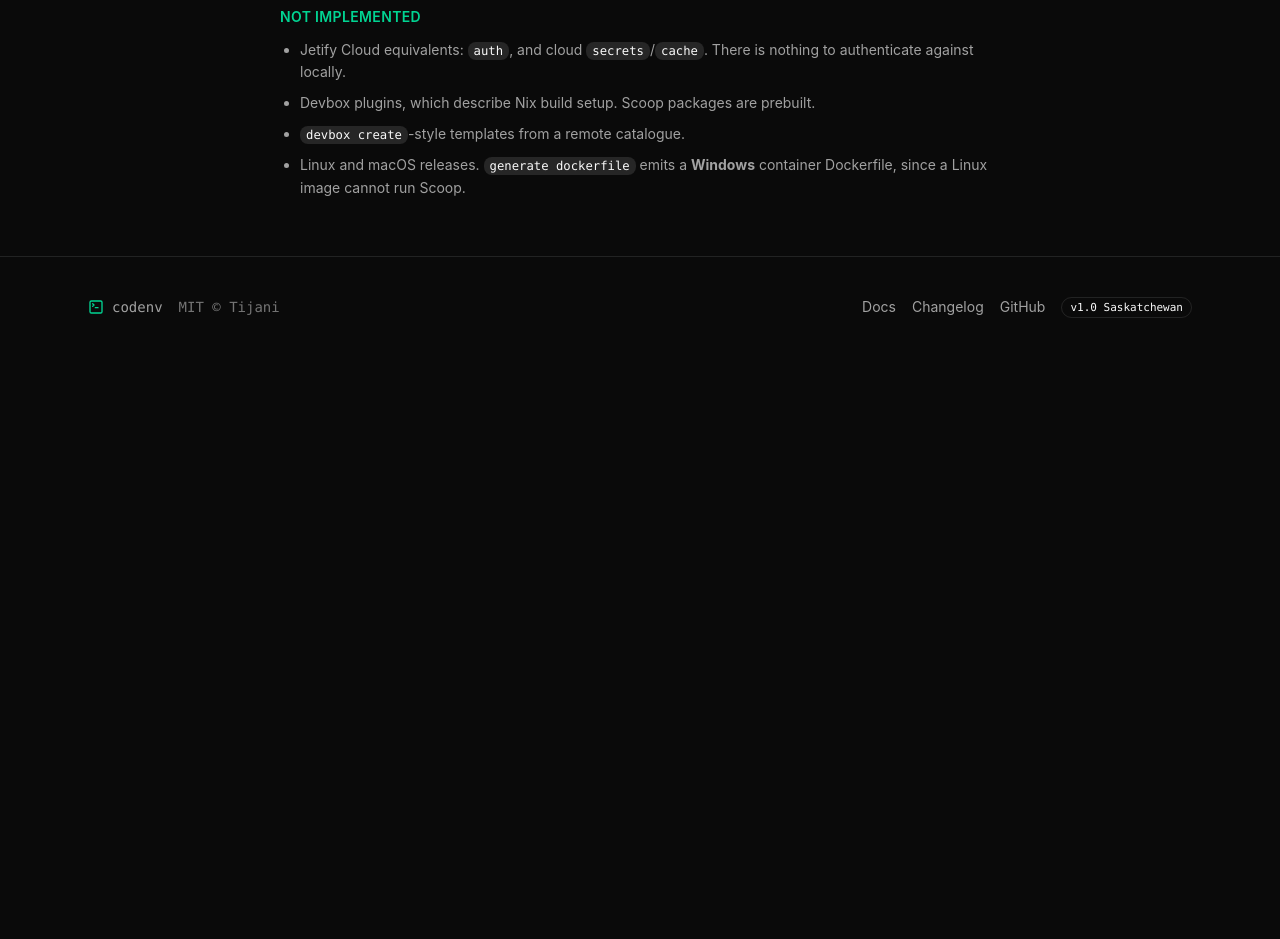
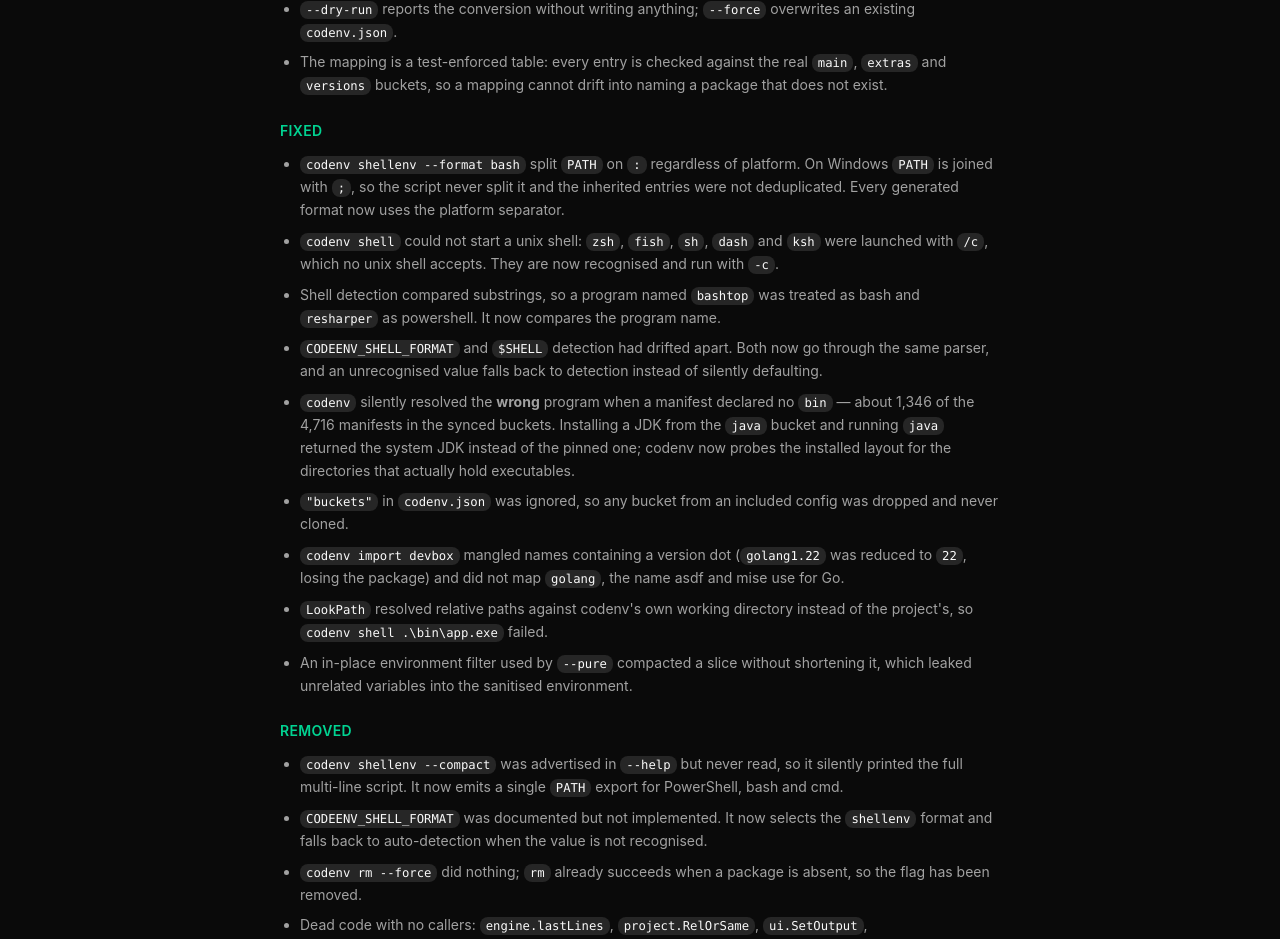
Before and after one commit to Tijani127/codenv-website, a React (Vite) app: page /changelog in a window 1280 px wide. Shown: the part 2168-3107 px from the top of the page. Before the commit the page ends 2526 px from the top, so only its background shows below. Built offline with nearby package versions, Linux system fonts and the light colour scheme.

Commit message:
changelog page: fold Unreleased entries into 1.0 Saskatchewan to match codenv

```diff
--- a/src/pages/changelog.tsx
+++ b/src/pages/changelog.tsx
@@ -73,7 +73,7 @@ export default function Changelog() {
           "<code>codenv shell</code> opens an isolated shell with a <code>codenv:</code> prompt marker; <code>codenv shell &lt;cmd&gt;</code> runs one command inside it.",
           "<code>codenv run</code> executes a script from <code>codenv.json</code> or any command, propagating the child's exit code.",
           "<code>shell.init_hook</code> runs on every shell and script start.",
-          "<code>--pure</code> reduces the environment to a minimal set; <code>--env</code>/<code>--env-file</code> set variables; <code>codenv shellenv</code> prints PowerShell, bash or cmd code for direnv and editor integrations.",
+          "<code>--pure</code> reduces the environment to a minimal set; <code>--env</code>/<code>--env-file</code> set variables; <code>codenv shellenv</code> prints PowerShell, bash, sh, zsh, fish, ksh or dash code for direnv and editor integrations. The POSIX script is verified by test to avoid bash-only constructs such as <code>[[</code>, <code>local</code> and <code>mapfile</code>.",
         ]}
       />
       <Section
@@ -113,6 +113,45 @@ export default function Changelog() {
         ]}
       />
       <Section
+        title="Importing from devbox"
+        items={[
+          "<code>codenv import devbox</code> converts a <code>devbox.json</code> into <code>codenv.json</code>. Nix package names are mapped to the Scoop packages that provide them, attribute-path and flake-reference spellings (<code>python310Packages.python310</code>, <code>flake:nixpkgs#go</code>) reduce to a bare name, and version suffixes are preserved as versions-bucket pins so <code>postgresql_16</code> becomes <code>versions/postgresql16</code> rather than an unpinned <code>postgresql</code>.",
+          "Packages with no Scoop equivalent are reported and left out instead of being replaced by a guess. Known cases carry a suggested alternative, for example <code>tmux</code> points at <code>cygwin</code> or <code>msys2</code>.",
+          "Java imports from the <code>java</code> bucket, with pins such as <code>java21</code> becoming <code>java/temurin21-jdk</code>, and the required bucket added to the generated config automatically.",
+          "<code>--dry-run</code> reports the conversion without writing anything; <code>--force</code> overwrites an existing <code>codenv.json</code>.",
+          "The mapping is a test-enforced table: every entry is checked against the real <code>main</code>, <code>extras</code> and <code>versions</code> buckets, so a mapping cannot drift into naming a package that does not exist.",
+        ]}
+      />
+      <Section
+        title="Fixed"
+        items={[
+          "<code>codenv shellenv --format bash</code> split <code>PATH</code> on <code>:</code> regardless of platform. On Windows <code>PATH</code> is joined with <code>;</code>, so the script never split it and the inherited entries were not deduplicated. Every generated format now uses the platform separator.",
+          "<code>codenv shell</code> could not start a unix shell: <code>zsh</code>, <code>fish</code>, <code>sh</code>, <code>dash</code> and <code>ksh</code> were launched with <code>/c</code>, which no unix shell accepts. They are now recognised and run with <code>-c</code>.",
+          "Shell detection compared substrings, so a program named <code>bashtop</code> was treated as bash and <code>resharper</code> as powershell. It now compares the program name.",
+          "<code>CODEENV_SHELL_FORMAT</code> and <code>$SHELL</code> detection had drifted apart. Both now go through the same parser, and an unrecognised value falls back to detection instead of silently defaulting.",
+          "<code>codenv</code> silently resolved the <strong>wrong</strong> program when a manifest declared no <code>bin</code> — about 1,346 of the 4,716 manifests in the synced buckets. Installing a JDK from the <code>java</code> bucket and running <code>java</code> returned the system JDK instead of the pinned one; codenv now probes the installed layout for the directories that actually hold executables.",
+          "<code>\"buckets\"</code> in <code>codenv.json</code> was ignored, so any bucket from an included config was dropped and never cloned.",
+          "<code>codenv import devbox</code> mangled names containing a version dot (<code>golang1.22</code> was reduced to <code>22</code>, losing the package) and did not map <code>golang</code>, the name asdf and mise use for Go.",
+          "<code>LookPath</code> resolved relative paths against codenv's own working directory instead of the project's, so <code>codenv shell .\\bin\\app.exe</code> failed.",
+          "An in-place environment filter used by <code>--pure</code> compacted a slice without shortening it, which leaked unrelated variables into the sanitised environment.",
+        ]}
+      />
+      <Section
+        title="Removed"
+        items={[
+          "<code>codenv shellenv --compact</code> was advertised in <code>--help</code> but never read, so it silently printed the full multi-line script. It now emits a single <code>PATH</code> export for PowerShell, bash and cmd.",
+          "<code>CODEENV_SHELL_FORMAT</code> was documented but not implemented. It now selects the <code>shellenv</code> format and falls back to auto-detection when the value is not recognised.",
+          "<code>codenv rm --force</code> did nothing; <code>rm</code> already succeeds when a package is absent, so the flag has been removed.",
+          "Dead code with no callers: <code>engine.lastLines</code>, <code>project.RelOrSame</code>, <code>ui.SetOutput</code>, <code>ui.SetColorEnabled</code>, <code>ui.KeyValue</code>, <code>ui.Rule</code> and an unused <code>flagAddOutputs</code> variable.",
+        ]}
+      />
+      <Section
+        title="Documentation"
+        items={[
+          "Documented installing shell completions per shell, and called out that PowerShell needs <code>Out-String</code>: <code>codenv completion powershell | Out-String | Invoke-Expression</code>. Piping straight into <code>Invoke-Expression</code> fails with <code>Missing closing '}'</code>, because PowerShell runs each piped line as its own statement and the script contains multi-line function blocks.",
+        ]}
+      />
+      <Section
         title="Known limitations"
         items={[
           "<strong>Windows only.</strong> Scoop and Windows PATH semantics are the foundation. The code compiles elsewhere, but the tool cannot function there.",
```
